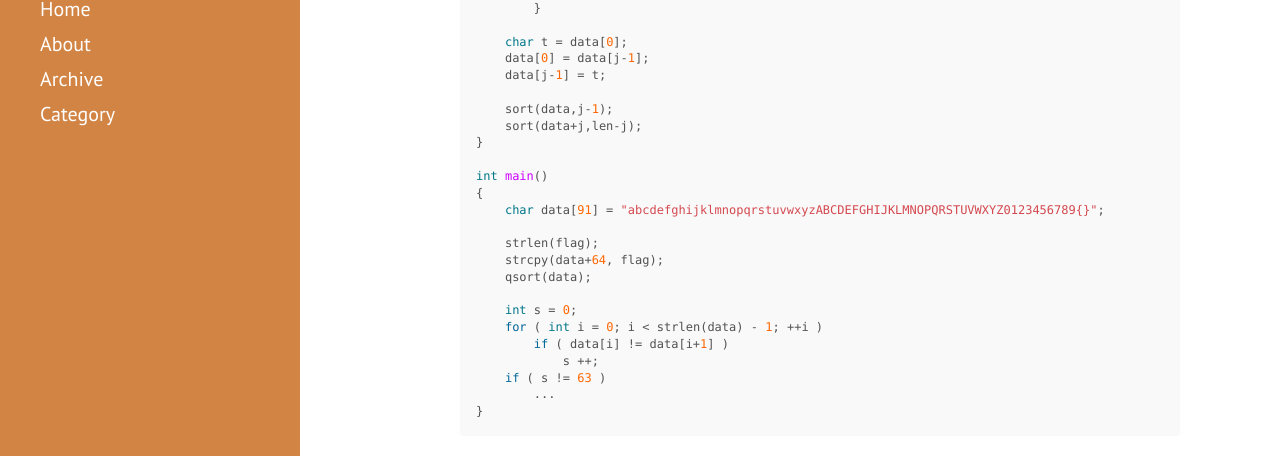
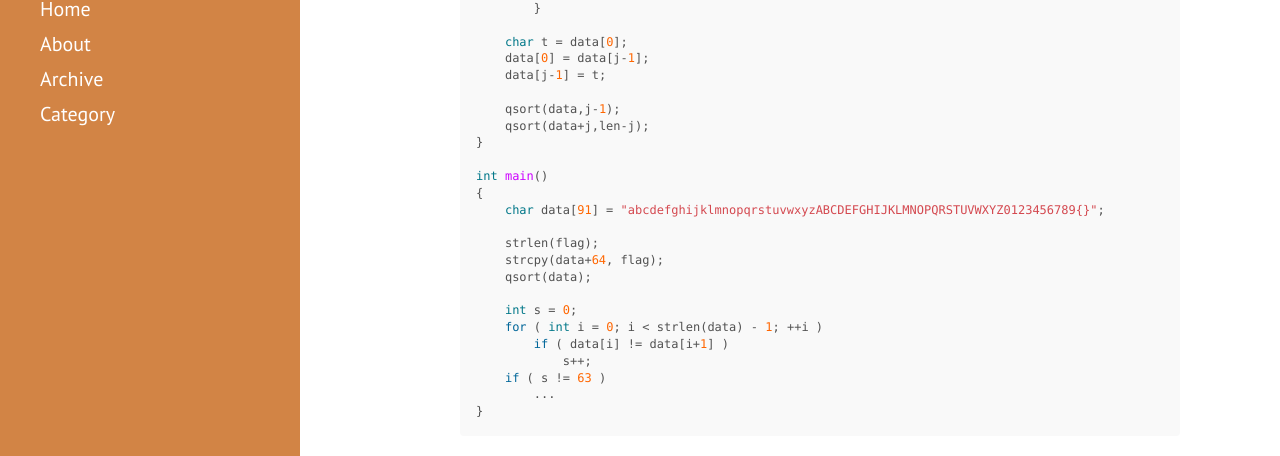
Before and after one commit to L4ys/l4ys.github.io, a Jekyll site: the page built from _posts/2016-03-14-0ctf-2016-quals-trace.md, in a window 1280 px wide and 900 px high, scrolled down 1302 px. Shown: the part 158-614 px from the top of the window. Built offline with Jekyll 4.4.1, drawn with Linux system fonts in a browser that asks for light colours; comment, search, counter and statistics services are not loaded.

Commit message:
[EDIT] 2016-03-14-0ctf-2016-quals-trace

```diff
--- a/_posts/2016-03-14-0ctf-2016-quals-trace.md
+++ b/_posts/2016-03-14-0ctf-2016-quals-trace.md
@@ -82,8 +82,8 @@ void qsort(char* data, int len)
     data[0] = data[j-1];
     data[j-1] = t;
 
-    sort(data,j-1);
-    sort(data+j,len-j);
+    qsort(data,j-1);
+    qsort(data+j,len-j);
 }
 
 int main()
@@ -97,7 +97,7 @@ int main()
     int s = 0;
     for ( int i = 0; i < strlen(data) - 1; ++i )
         if ( data[i] != data[i+1] )
-            s ++;
+            s++;
     if ( s != 63 )
         ...
 }
@@ -133,7 +133,7 @@ code = []
 with open("./trace_8339a701aae26588966ad9efa0815a0a.log") as f:
     lines = f.readlines()
     for l in lines:
-        addr, ins = l.replace("[INFO]","").strip().split(" ",1)
+        addr, ins = l.replace("[INFO]", "").strip().split(" ", 1)
         code.append({"addr": addr, "ins": ins})
 
 # trace strlen
```
